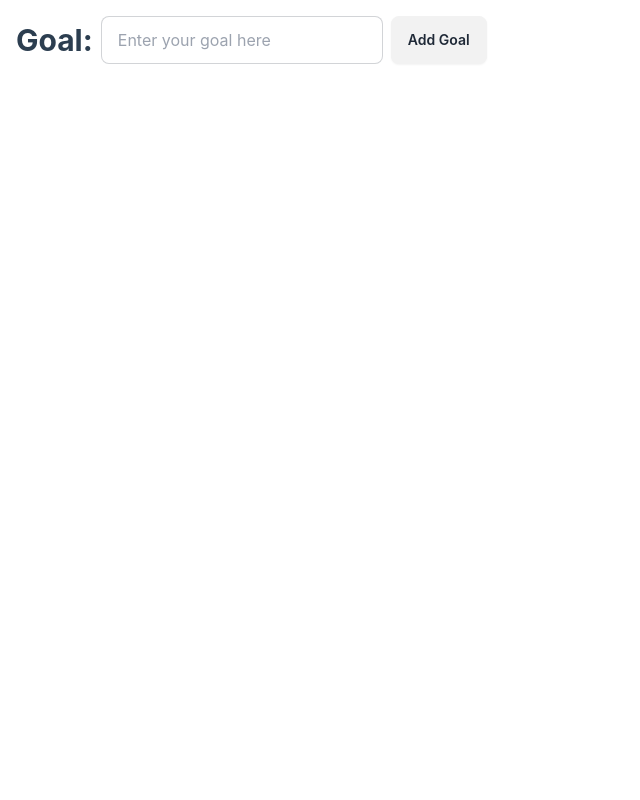
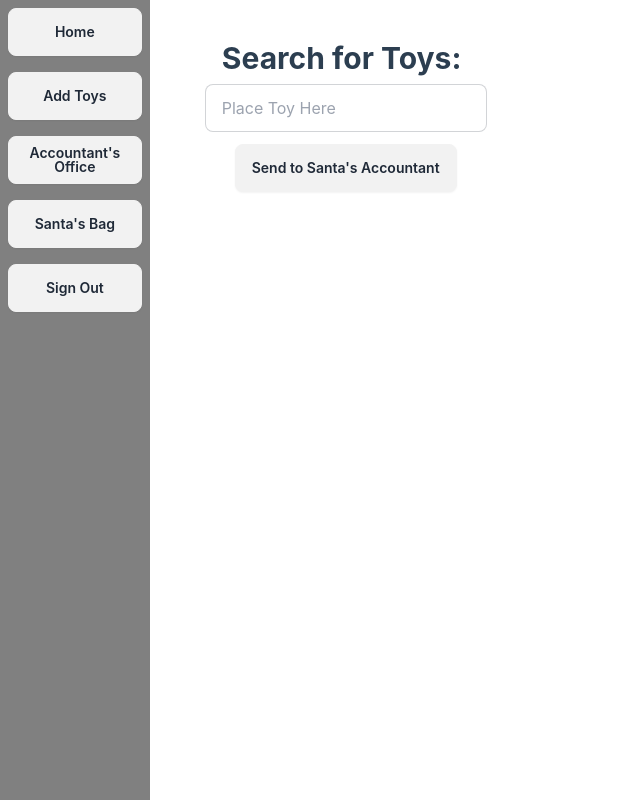
Before and after one commit to derrickfurtado/santas_cpa, a Vue app: page / in a window 1280 px wide. Before the commit this address had no page. Shown: the whole page, without its empty margins (0-640 px from the left). Built offline with nearby package versions, Linux system fonts and the light colour scheme.

Commit message:
added more contextual text. Added navbar - no destinations yet

```diff
--- a/src/App.vue
+++ b/src/App.vue
@@ -1,10 +1,31 @@
 <script setup lang="ts">
-  import Index from './views/index.vue';
+import Index from './views/index.vue';
+import NavBar from './views/navBar.vue';
+
+
 </script>
 
 
 <template>
-  <Index />
+
+  <div class="flex flex-row">
+    <NavBar id="navBar"/>
+
+    <div class="flex flex-col w-screen h-screen">
+      <Index id="index "/>
+    </div>
+  </div>
+
 </template>
 
-<style scoped></style>
+<style scoped>
+
+  #navBar {
+    background-color: grey;
+  }
+
+  #index {
+    background-color: aqua;
+  }
+
+</style>
--- /dev/null
+++ b/src/components/icons/addSearchToys.vue
@@ -0,0 +1,54 @@
+<script setup lang="ts">
+
+import { ref } from 'vue';
+
+const newToy = ref<string>(''); // Bind to the input field
+const toyBox = ref<string[]>([]); // Array to hold all the toys
+
+// Function to add a new toy to the list
+function addToy() {
+  if (newToy.value.trim()) {
+    toyBox.value.push(newToy.value);
+    newToy.value = ''; // Clear the input field
+  }
+}
+
+</script>
+
+<template>
+
+    <div id="searchAddToys" class="flex flex-col p-4 max-w-[30dvw]">
+        <div class="flex flex-col items-center space-x-2 mb-4 p-4">
+            <label for="toy" class="text-3xl font-bold m-2">Search for Toys:</label>
+            <input
+                type="text"
+                id="toy"
+                class="input input-bordered"
+                v-model="newToy"
+                placeholder="Place Toy Here"
+            />
+            <button @click="addToy" class="btn m-3">Send to Santa's Accountant</button>
+        </div>
+        <div class="flex flex-col items-center">
+            <ul>
+                <li
+                    v-for="(singleToy,index) in toyBox"
+                    :key="index"
+                    class="mb-1 p-2 bordered rounded"
+                >
+                    {{ singleToy }}
+                </li>
+            </ul>
+        </div>
+    </div>
+
+</template>
+
+
+<style scoped>
+
+    #searchAddToys {
+        background: silver
+    }
+
+</style>
--- a/src/views/index.vue
+++ b/src/views/index.vue
@@ -1,48 +1,18 @@
 <script setup lang="ts">
 
-import { ref } from 'vue';
-
-const newGoal = ref<string>(''); // Bind to the input field
-const goals = ref<string[]>([]); // Array to hold all the goals
-
-// Function to add a new goal to the list
-function addGoal() {
-  if (newGoal.value.trim()) {
-    goals.value.push(newGoal.value);
-    newGoal.value = ''; // Clear the input field
-  }
-}
+import addSearchToys from '@/components/icons/addSearchToys.vue';
 
 </script>
 
+
+
+
 <template>
 
-    <div id="app" class="flex flex-col p-4">
-        <div class="flex items-center space-x-2 mb-4">
-            <label for="goal" class="text-3xl font-bold">Goal:</label>
-            <input
-                type="text"
-                id="goal"
-                class="input input-bordered"
-                v-model="newGoal"
-                placeholder="Enter your goal here"
-            />
-            <button @click="addGoal" class="btn">Add Goal</button>
-        </div>
-        <div class="flex flex-col">
-            <ul>
-                <li
-                    v-for="(goal,index) in goals"
-                    :key="index"
-                    class="mb-1 p-2 bordered rounded"
-                >
-                    {{ goal }}
-                </li>
-            </ul>
-        </div>
-    </div>
+    <addSearchToys class="h-screen"/>
 
 </template>
 
 
-<style scoped></style>
+<style scoped>
+</style>
--- /dev/null
+++ b/src/views/navBar.vue
@@ -0,0 +1,24 @@
+<script setup lang="ts">
+
+</script>
+
+
+
+
+
+
+
+<template>
+    <div class="flex flex-col h-screen">
+        <button class="btn m-2 p-2">Home</button>
+        <button class="btn m-2 p-2">Add Toys</button>
+        <button class="btn m-2 p-2">Accountant's Office</button>
+        <button class="btn m-2 p-2">Santa's Bag</button>
+        <button class="btn m-2 p-2">Sign Out</button>
+    </div>
+</template>
+
+
+
+<style scoped>
+</style>
```
